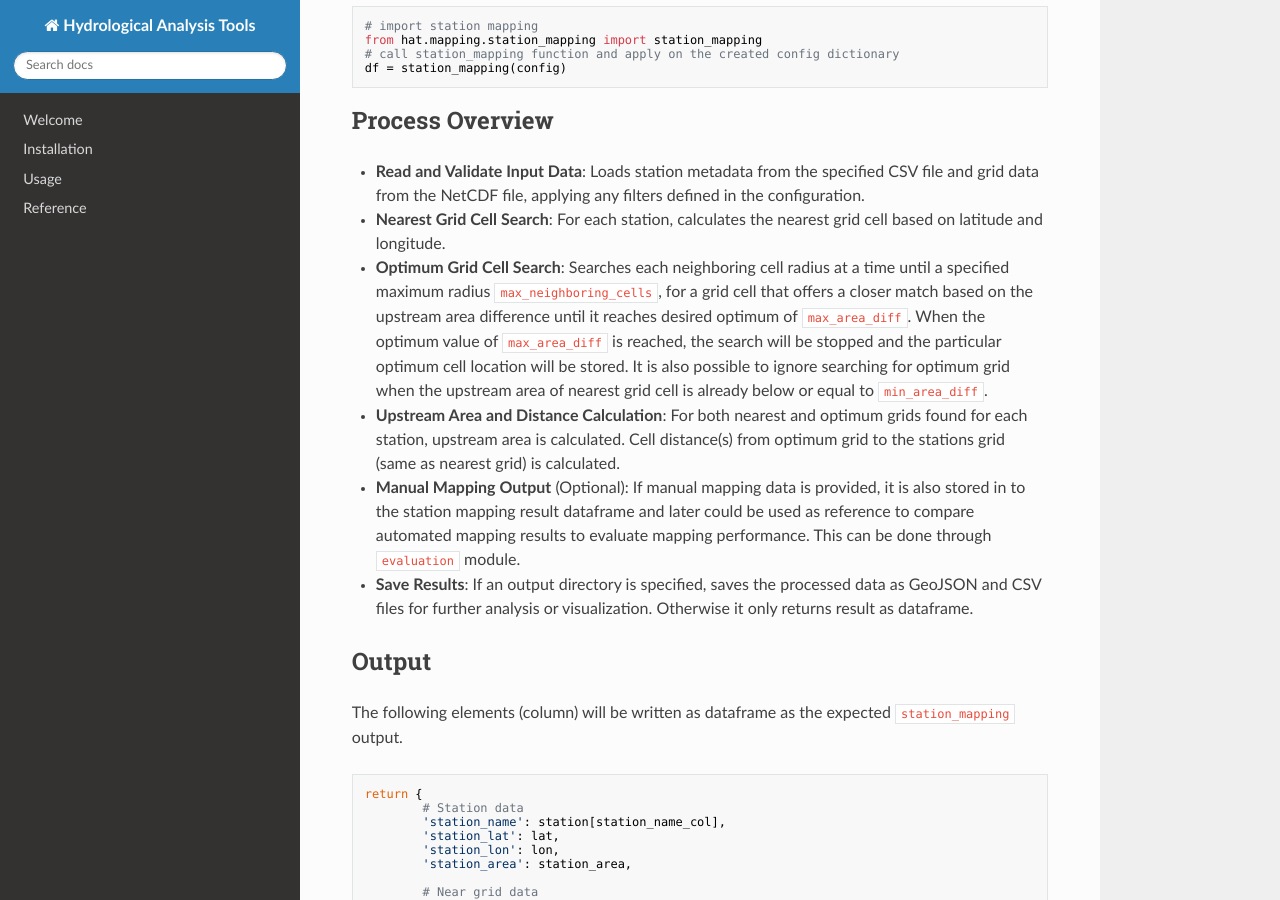
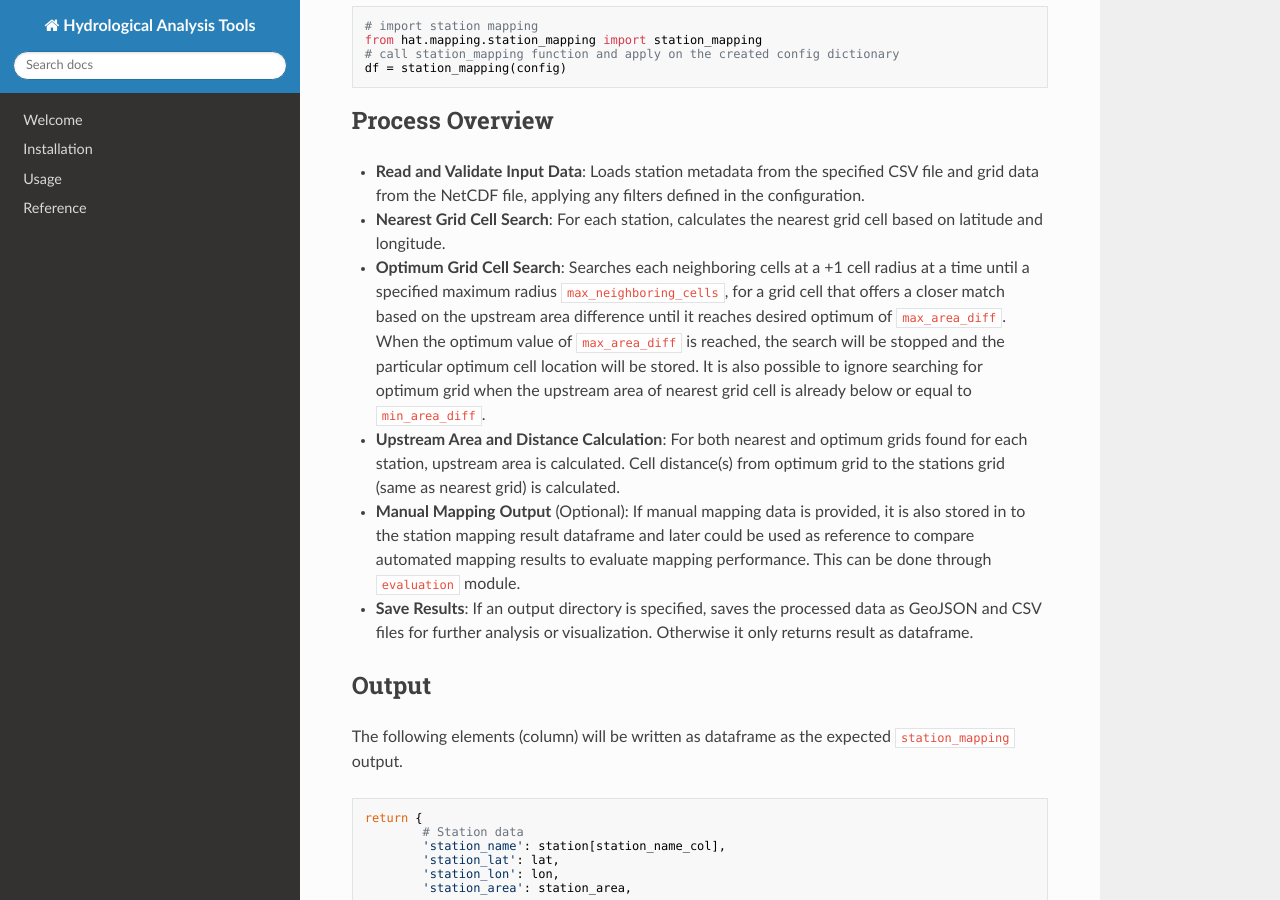
Before and after one commit to ecmwf/hat, an MkDocs documentation site: the page built from docs/station_mapping.md, in a window 1280 px wide and 900 px high, scrolled down 1724 px. Built offline with MkDocs 1.6.1, drawn with Linux system fonts in a browser that asks for light colours; nearby versions of some CDN libraries.

Commit message:
Update station_mapping.md

```diff
--- a/docs/station_mapping.md
+++ b/docs/station_mapping.md
@@ -78,7 +78,7 @@ Process Overview
 
 *   **Read and Validate Input Data**: Loads station metadata from the specified CSV file and grid data from the NetCDF file, applying any filters defined in the configuration.
 *   **Nearest Grid Cell Search**: For each station, calculates the nearest grid cell based on latitude and longitude.
-*   **Optimum Grid Cell Search**: Searches each neighboring cell radius at a time until a specified maximum radius `max_neighboring_cells`,  for a grid cell that offers a closer match based on the upstream area difference until it reaches desired optimum of `max_area_diff`. When the optimum value of  `max_area_diff` is reached, the search will be stopped and the particular optimum cell location will be stored. It is also possible to ignore searching for optimum grid when the upstream area of nearest grid cell is already below or equal to `min_area_diff`.
+*   **Optimum Grid Cell Search**: Searches each neighboring cells at a +1 cell radius at a time until a specified maximum radius `max_neighboring_cells`,  for a grid cell that offers a closer match based on the upstream area difference until it reaches desired optimum of `max_area_diff`. When the optimum value of  `max_area_diff` is reached, the search will be stopped and the particular optimum cell location will be stored. It is also possible to ignore searching for optimum grid when the upstream area of nearest grid cell is already below or equal to `min_area_diff`.
 *   **Upstream Area and Distance Calculation**: For both nearest and optimum grids found for each station, upstream area is calculated. Cell distance(s) from optimum grid to the stations grid (same as nearest grid) is calculated.
 *   **Manual Mapping Output** (Optional): If manual mapping data is provided, it is also stored in to the station mapping result dataframe and later could be used as reference to compare automated mapping results to evaluate mapping performance. This can be done through `evaluation` module.
 *   **Save Results**: If an output directory is specified, saves the processed data as GeoJSON and CSV files for further analysis or visualization. Otherwise it only returns result as dataframe.
```
